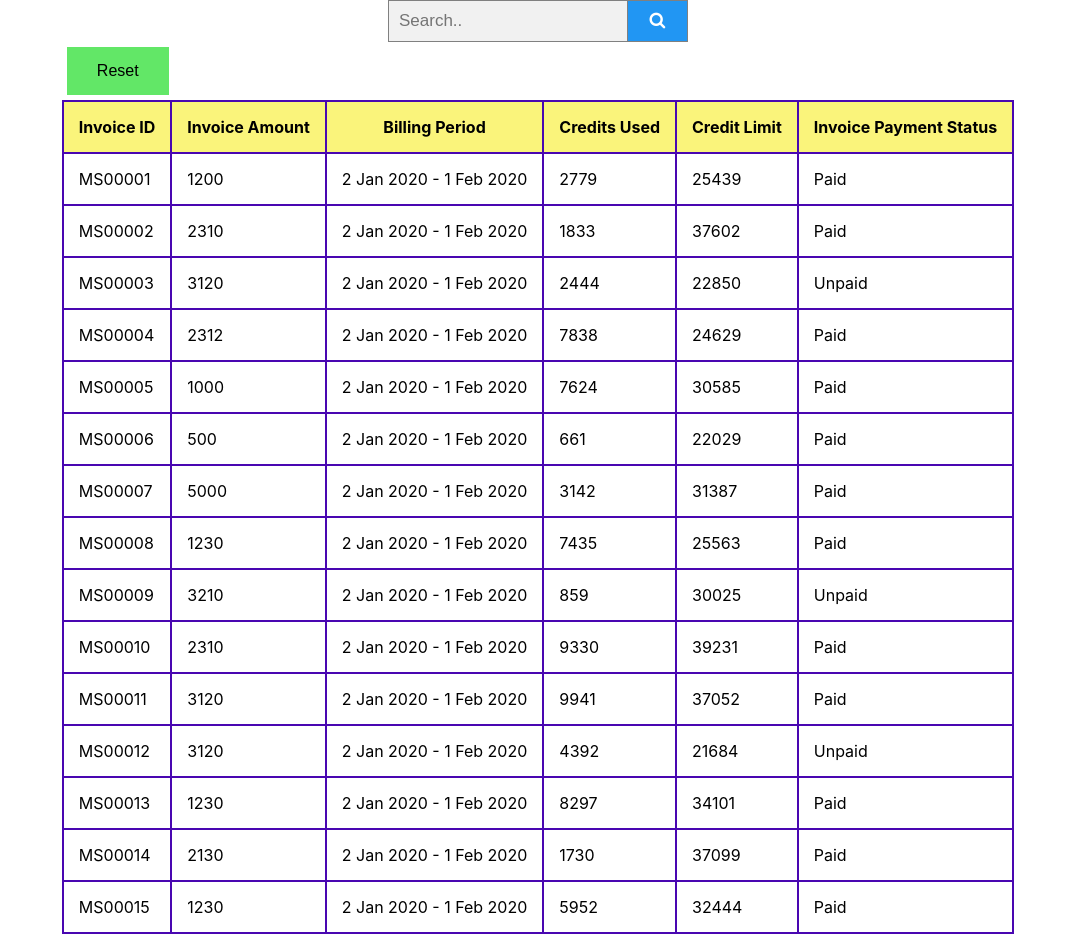
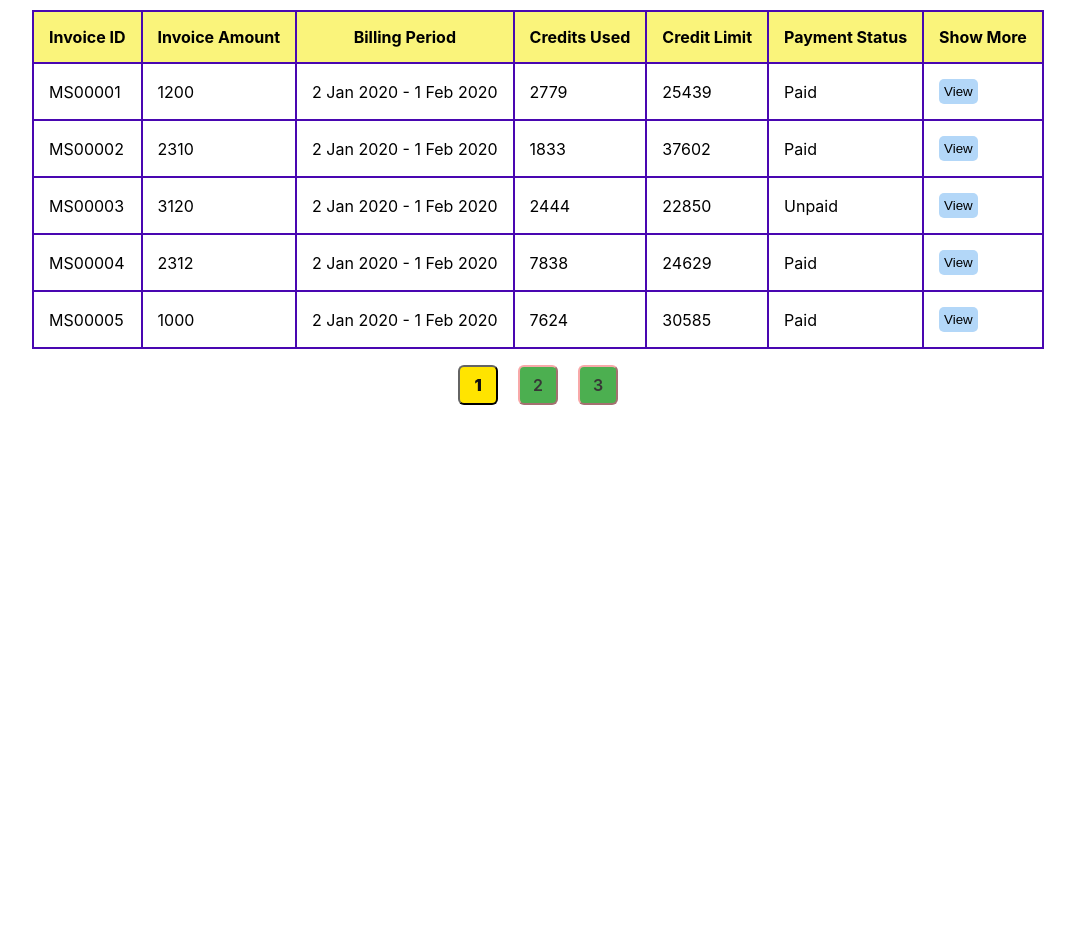
Before and after one commit to githubtest0912/Invoice-Report, a React (Create React App) app: page / in a window 1280 px wide. Shown: the whole page, without its empty margins (102-1177 px from the left). After the commit the page ends 800 px from the top, so only its background shows below. Built offline with nearby package versions, Linux system fonts and the light colour scheme; data requests are answered from the project's data file.

Commit message:
create pagination and modal

```diff
--- a/src/App.js
+++ b/src/App.js
@@ -1,11 +1,14 @@
 
 
-import InvoiceFile from './Invoice-Report/components/InvoiceFile'
+//import InvoiceFile from './Invoice-Report/components/InvoiceFile'
+import MainTable from './TableData/MainTable'
 
 function App() {
   return (
     <div className="App">
-     <InvoiceFile />
+     {/* <InvoiceFile /> */}
+     <MainTable />
+
     </div>
   );
 }
--- /dev/null
+++ b/src/TableData/MainTable.js
@@ -0,0 +1,61 @@
+import React, { useState, useEffect } from "react";
+import Data from './components/Data'
+import Pagination from './components/Pagination'
+import './style/style.css'
+
+const MainTable = () => {
+  const [fetchData, updateFetchData] = useState([]);
+
+// pagination
+  const [currentPage, setCurrentPage] = useState(1);
+  const [postsPerPage] = useState(5);
+
+  // modal
+  const [show, setShow] = useState(false);
+  const [selectedData, setSelectedData] = useState({});
+
+  const handleClick = (selectedRec) => {
+    setSelectedData(selectedRec);
+    setShow(true);
+  };
+
+  const hideModal = () => {
+    setShow(false);
+  };
+
+  let API_URL = `http://localhost:3003/data`;
+
+  useEffect(() => {
+    (async function () {
+      let data = await fetch(API_URL).then((res) => res.json());
+      updateFetchData(data);
+    })();
+  }, [API_URL]);
+
+  //pagination
+  //   lastPostIndex(20) = currentPage(2) * postsPerPage(10)
+  const lastPostIndex = currentPage * postsPerPage;
+  // Ex: 10 = 20 - 10
+  const firstPostIndex = lastPostIndex - postsPerPage;
+  const currentPosts = fetchData.slice(firstPostIndex, lastPostIndex);
+
+  return (
+    <div>
+      <Data
+        fetchData={currentPosts}
+        selectedData={selectedData}
+        show={show}
+        hideModal={hideModal}
+        handleClick={handleClick}
+      />
+      <Pagination
+        totalPosts={fetchData.length}
+        postsPerPage={postsPerPage}
+        setCurrentPage={setCurrentPage}
+        currentPage={currentPage}
+      />
+    </div>
+  );
+};
+
+export default MainTable;
--- /dev/null
+++ b/src/TableData/components/Data.js
@@ -0,0 +1,67 @@
+import React from "react";
+import Modal from './Modal'
+
+const Data = ({ fetchData,handleClick,show,selectedData,hideModal }) => {
+
+  const renderData = () => {
+    return fetchData && fetchData.length > 0 ? (
+      fetchData.map((item, index) => {
+        return (
+          <tr key={index}>
+            <td>{item.InvoiceID}</td>
+            <td>{item.InvoiceAmount}</td>
+            <td>{item.BillingPeriod}</td>
+            <td>{item.CreditsUsed} </td>
+            <td>{item.CreditsLimit}</td>
+            <td>{item.InvoicePaymentStatus}</td>
+            <td>
+                <button className='detailButton' onClick={() => handleClick(item)}>
+               View
+                </button>
+              </td>
+          </tr>
+        );
+      })
+    ) : (
+      <h3>Loading...</h3>
+    );
+  };
+
+
+  return (
+    <div>
+      <table>
+        <thead>
+          <tr>
+            <th>
+              <span>Invoice ID</span>
+            </th>
+            <th>
+              <span>Invoice Amount</span>
+            </th>
+            <th>
+              <span>Billing Period</span>
+            </th>
+            <th>
+              <span>Credits Used</span>
+            </th>
+            <th>
+              <span>Credit Limit</span>
+            </th>
+            <th>
+              <span> Payment Status</span>
+            </th>
+            <th><span>Show More</span></th>
+          </tr>
+        </thead>
+        <tbody>{renderData()}</tbody>
+      </table>
+      {show && <Modal details={selectedData} handleClose={hideModal} />}
+    </div>
+  );
+};
+
+
+
+
+export default Data;
--- /dev/null
+++ b/src/TableData/components/Modal.js
@@ -0,0 +1,39 @@
+import React from 'react'
+
+const Modal = ({ handleClose, details }) => {
+
+
+    return (
+      <div className="modal display-block">
+        <section className="modal-main">
+          <div className="App">
+            <table className="table">
+              <thead>
+                <tr>
+                  <th scope="col"> ID</th>
+                  <th scope="col"> Amount</th>
+                  <th scope="col">  Period</th>
+                  <th scope="col">Credits Used</th>
+                  <th scope="col">  Limit</th>
+                  <th scope="col"> Status</th>
+                </tr>
+              </thead>
+              <tbody>
+                <tr>
+                  <td>{details.InvoiceID}</td>
+                  <td>{details.InvoiceAmount}</td>
+                  <td>{details.BillingPeriod}</td>
+                  <td>{details.CreditsUsed}</td>
+                  <td>{details.CreditsLimit}</td>
+                  <td>{details.InvoicePaymentStatus}</td>
+                </tr>
+              </tbody>
+            </table>
+          </div>
+          <button onClick={handleClose} className='closeButton'>close</button>
+        </section>
+      </div>
+    );
+  };
+
+  export default Modal;
--- /dev/null
+++ b/src/TableData/components/Pagination.js
@@ -0,0 +1,33 @@
+import React from "react";
+
+const Pagination = ({
+    totalPosts,
+    postsPerPage,
+    setCurrentPage,
+    currentPage,
+}) => {
+    let pages = [];
+    //Ex: Math.ceil method = round the nearest integer
+    //totalPosts(25) / postsPerPage(10) = 2.5
+
+    for (let i = 1; i <= Math.ceil(totalPosts / postsPerPage); i++) {
+        pages.push(i);
+    }
+
+    return (
+        <div className='pagination'>
+            {pages.map((page, index) => {
+                return (
+                    <button
+                        key={index}
+                        onClick={() => setCurrentPage(page)}
+                        className={page === currentPage ? "active" : ""}>
+                        {page}
+                    </button>
+                );
+            })}
+        </div>
+    );
+};
+
+export default Pagination;
--- /dev/null
+++ b/src/TableData/style/style.css
@@ -0,0 +1,176 @@
+* {
+    margin: 0;
+    padding: 0;
+    box-sizing: border-box;
+  }
+  .App {
+    display: flex;
+    flex-direction: column;
+    justify-content: center;
+    align-items: center;
+  }
+
+  table {
+    border-collapse: collapse;
+    margin-top:10px;
+
+
+  }
+  table thead {
+    background-color: rgb(250, 244, 123);
+  }
+  th,
+  td {
+    border: 2px solid rgb(73, 7, 177);
+    padding: 15px;
+  }
+  .example {
+    padding:25px;
+  }
+
+  form.example input[type="text"] {
+    padding: 10px;
+    font-size: 17px;
+    border: 1px solid grey;
+    float: left;
+    width: 80%;
+    background: #f1f1f1;
+  }
+
+  form.example button {
+    float: left;
+    width: 20%;
+    padding: 10px;
+    background: #2196f3;
+    color: white;
+    font-size: 17px;
+    border: 1px solid grey;
+    border-left: none;
+    cursor: pointer;
+  }
+
+  form.example button:hover {
+    background: #0b7dda;
+  }
+
+  form.example::after {
+    content: "";
+    clear: both;
+    display: table;
+  }
+  .center {
+    display: flex;
+    flex-direction: column;
+    justify-content: center;
+    align-items: center;
+  }
+
+
+  .btn {
+
+    background-color: DodgerBlue;
+    border: none;
+    color: white;
+    padding: 10px 20px;
+    cursor: pointer;
+    font-size: 20px;
+  }
+
+  /* Darker background on mouse-over */
+  .btn:hover {
+    background-color: RoyalBlue;
+  }
+  .greenbutton {
+    background-color: #4CAF50; /* Green */
+    border: none;
+    color: black;
+    padding: 15px 30px;
+    text-align: center;
+    text-decoration: none;
+    display: inline-block;
+    font-size: 16px;
+    margin: 5px;
+    cursor: pointer;
+  }
+
+
+  .pagination {
+    display: flex;
+    flex-wrap: wrap;
+    justify-content: center;
+    margin-top: 1rem;
+}
+
+.pagination button {
+    width: 40px;
+    height: 40px;
+    font-family: inherit;
+    font-weight: 600;
+    font-size: 16px;
+    margin: 0 10px;
+    border-radius: 6px;
+    cursor: pointer;
+    transition: all 0.3s ease;
+    background: transparent;
+    color: rgb(55, 54, 54);
+    border-color: rgb(248, 169, 169);
+    background-color: #4CAF50;
+}
+
+.pagination button.active {
+    font-weight: 900;
+    border-color: #101010;
+    background: #ffe400;
+    color: #101010;
+}
+
+.modal {
+
+  position: fixed;
+  top: 0;
+  left: 0;
+  width: 100%;
+  height: 100%;
+  background: rgba(0, 0, 0, 0.6);
+
+}
+
+.modal-main {
+  position: fixed;
+  background: white;
+  width: 45%;
+  height: auto;
+  top: 50%;
+  left: 50%;
+  transform: translate(-50%, -50%);
+
+}
+
+.display-block {
+  display: block !important;
+
+}
+
+.display-none {
+  display: none;
+}
+.closeButton {
+  display: flex;
+    flex-direction: row;
+    justify-content: center;
+    align-items: center;
+    background-color: #b3f8b6;
+    padding:5px;
+    margin-left:50%;
+  margin-top:10px;
+    color:rgb(24, 23, 23);
+    border-radius: 5px;
+}
+.detailButton{
+  background-color:#b3d7f8 ;
+  border:none;
+  color:black;
+  padding:5px;
+  border-radius: 5px;
+
+}
```
